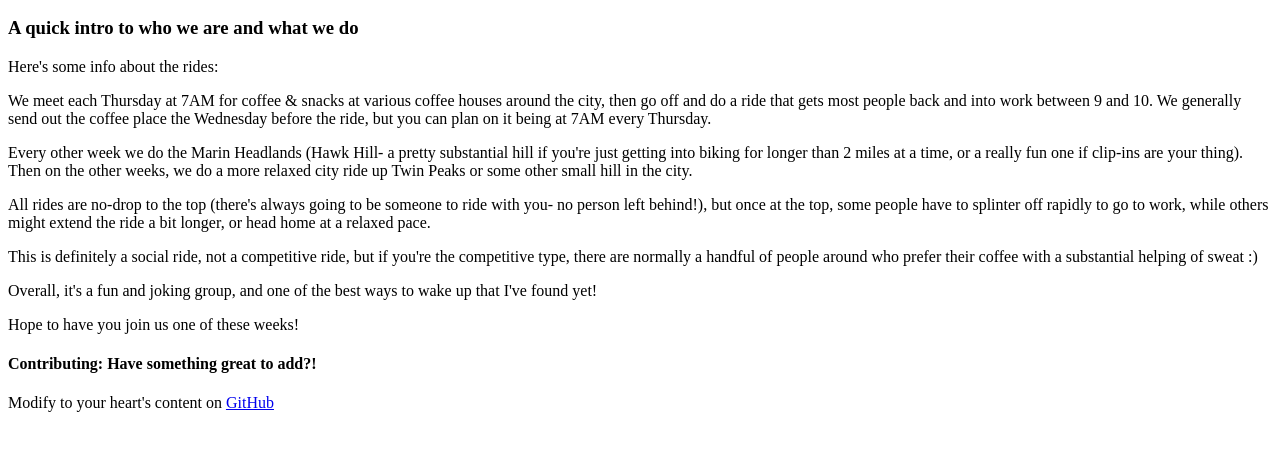
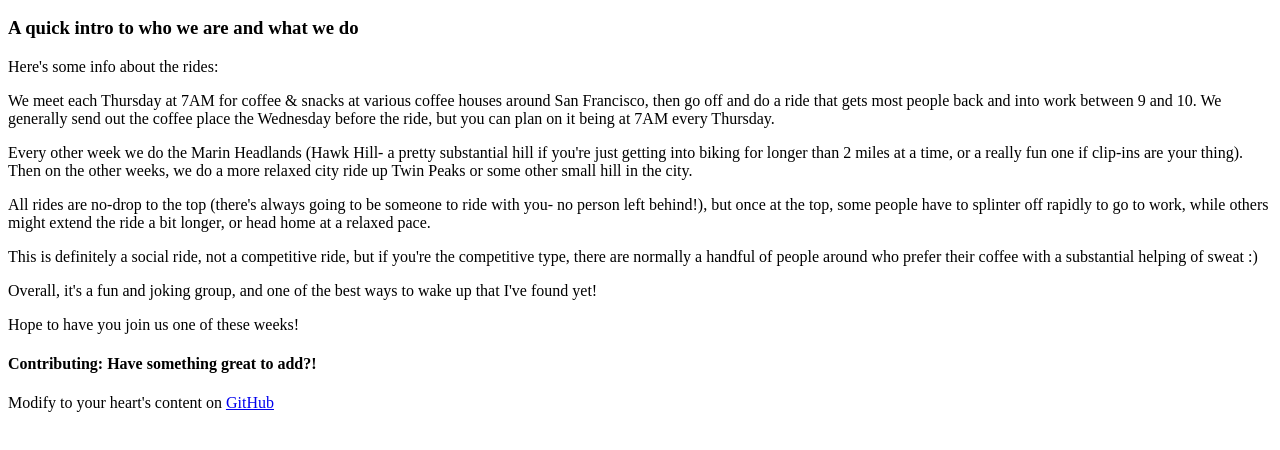
Before and after one commit to ClimbsRocks/friendsAndSnacksAndBikes, a plain HTML site: page index.html in a window 1280 px wide. Shown: the part 110-560 px from the top of the page. Drawn offline with Linux system fonts and the light colour scheme.

Commit message:
Disambiguate "the city" -> "San Francisco"
Better to be clear early on where this happens.

Especially for visitors not from San Francisco who probably don't recognize those locations, it's not really clear, and could lead to disappointment. Easy to nip in the bud.

```diff
--- a/index.html
+++ b/index.html
@@ -20,7 +20,7 @@
       Here's some info about the rides:
       </p>
       <p>
-      We meet each Thursday at 7AM for coffee & snacks at various coffee houses around the city, then go off and do a ride that gets most people back and into work between 9 and 10. We generally send out the coffee place the Wednesday before the ride, but you can plan on it being at 7AM every Thursday.
+      We meet each Thursday at 7AM for coffee & snacks at various coffee houses around San Francisco, then go off and do a ride that gets most people back and into work between 9 and 10. We generally send out the coffee place the Wednesday before the ride, but you can plan on it being at 7AM every Thursday.
       </p>
 
       <p>
```
